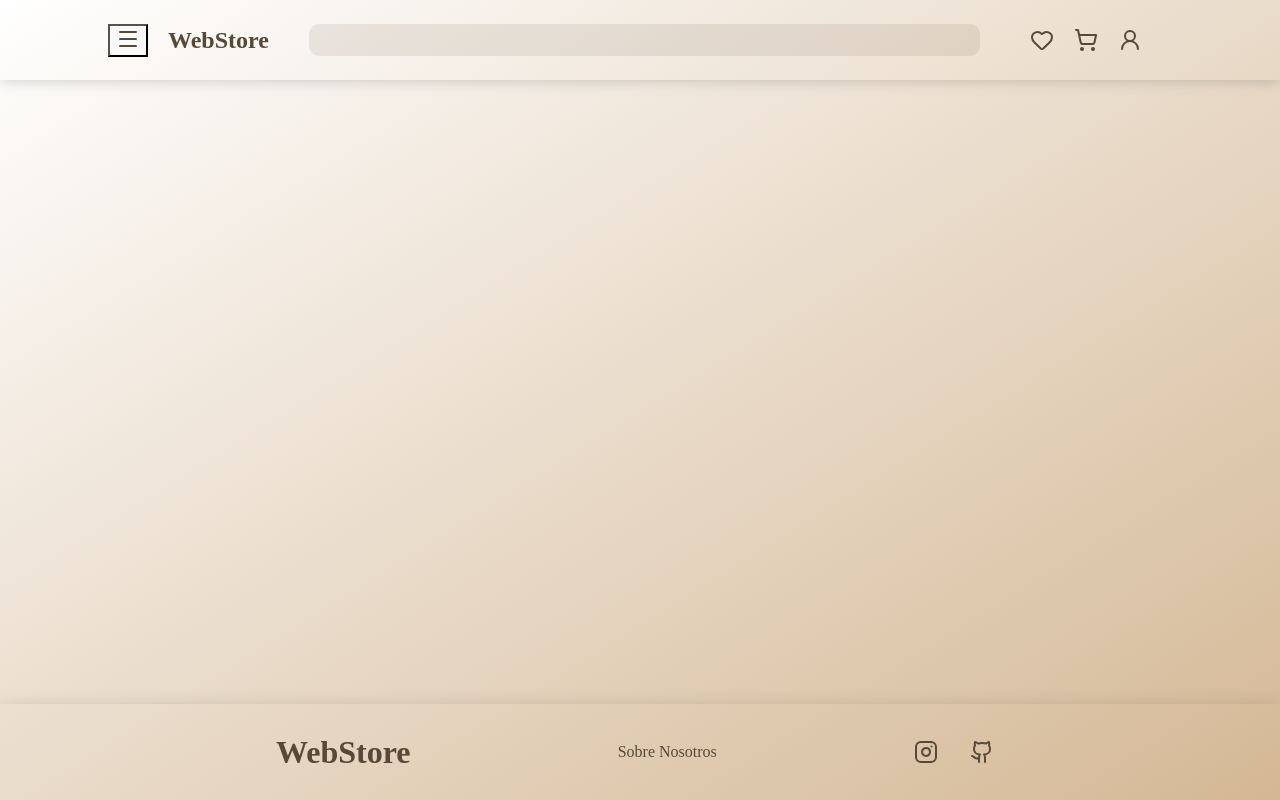
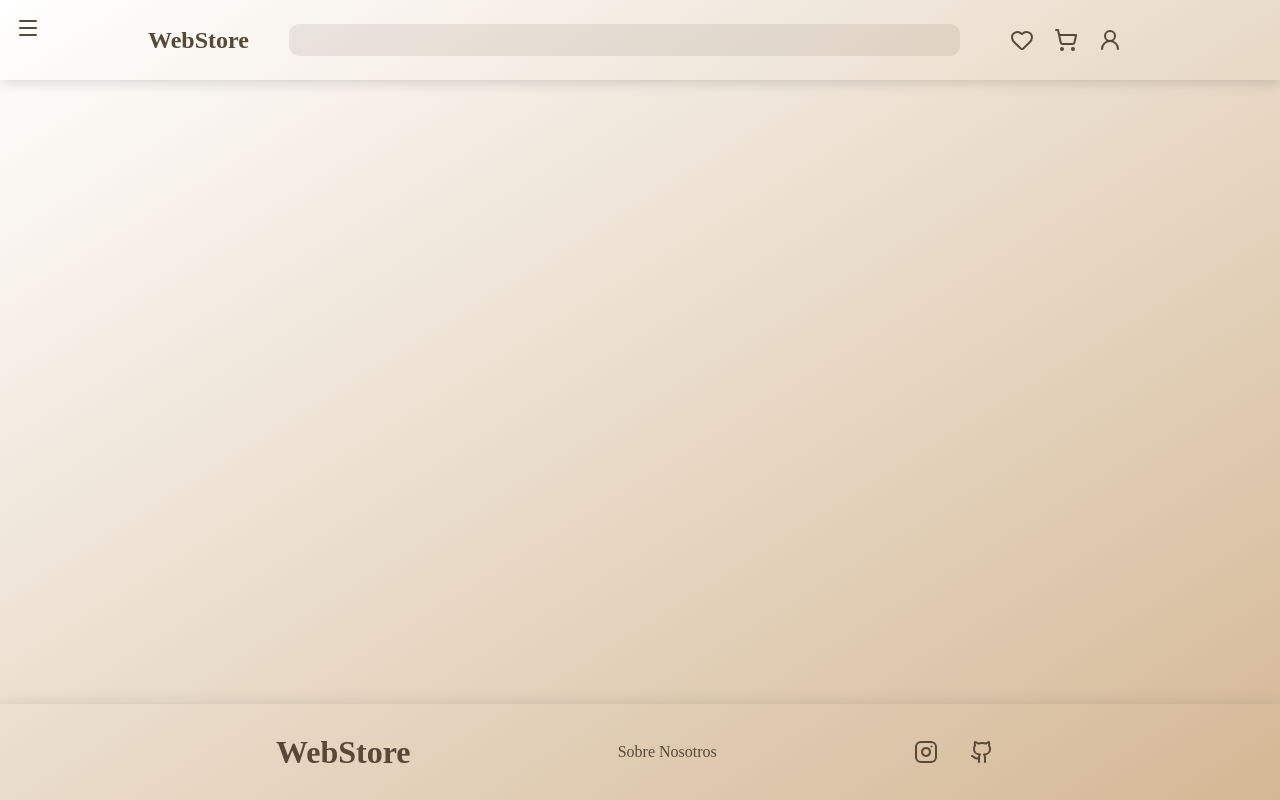
Before and after one commit to NicolasLF4/appWebStore, a React app in the folder frontend/: page / in a window 1280 px wide. Built offline with nearby package versions, Linux system fonts and the light colour scheme; the HTML template or start-up script is replaced by a standard one.

Commit message:
ajustes de estilos para el toggle menu

```diff
--- a/frontend/src/components/HamburgerMenu.jsx
+++ b/frontend/src/components/HamburgerMenu.jsx
@@ -9,9 +9,9 @@ export const HamburgerMenu = () => {
     const [visible, setVisible] = useState(false)
 
     return (
-        <div className="hamburger-menu">
+        <div>
 
-            <button onClick={() => setVisible(!visible)}>
+            <button className="hamburger-menu" onClick={() => setVisible(!visible)}>
                 {visible
                     ? <X size={24} color="#574837"/>
                     : <Menu size={24} color="#574837"/>
@@ -19,6 +19,8 @@ export const HamburgerMenu = () => {
             </button>
 
             {visible
+                ? <div className="toggle-menu"></div>
+                : null
             }
         </div>
     )
--- a/frontend/src/styles/HomeNav.css
+++ b/frontend/src/styles/HomeNav.css
@@ -1,5 +1,5 @@
 nav {
-    position: relative;
+    /* position: relative; */
     display: flex;
     width: 100%;
     height: 10vh;
@@ -19,6 +19,7 @@ nav {
     width: 80%;
     height: 100%;
     justify-content: space-between;
+    justify-self: center;
     align-items: center;
     /* background-color: #574837; */
 }
@@ -53,4 +54,19 @@ input {
 
 .hamburger-menu {
     cursor: auto;
+    position: absolute;
+    left: 10px;
+    top: 15px;
+    background-color: transparent;
+    border: transparent;
 }
+.toggle-menu {
+    left: 0;
+    position: absolute;
+    height: 90vh;
+    background-image:linear-gradient(to bottom right, white, rgb(212,184,149) 200%);
+    width: 30%;
+    top: 10vh;
+    z-index: 1;
+    box-shadow: 10px 8px 16px -6px rgba(0, 0, 0, 0.2);
+}
```
Also changed, not shown: frontend/src/index.css (+0 -27 lines).
